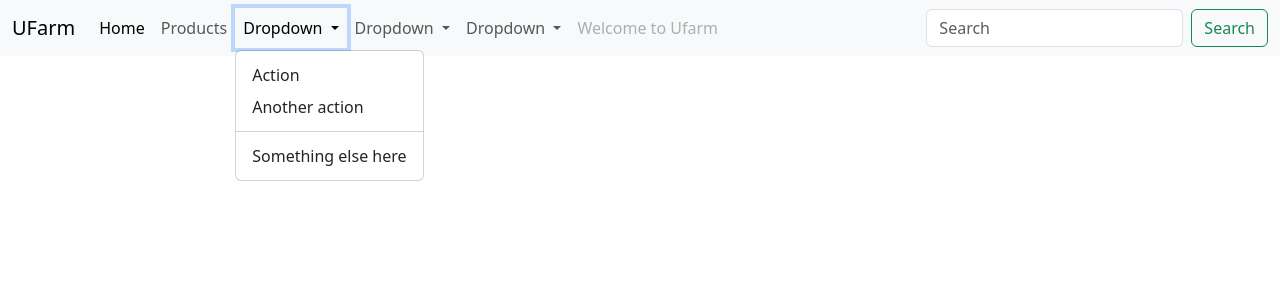
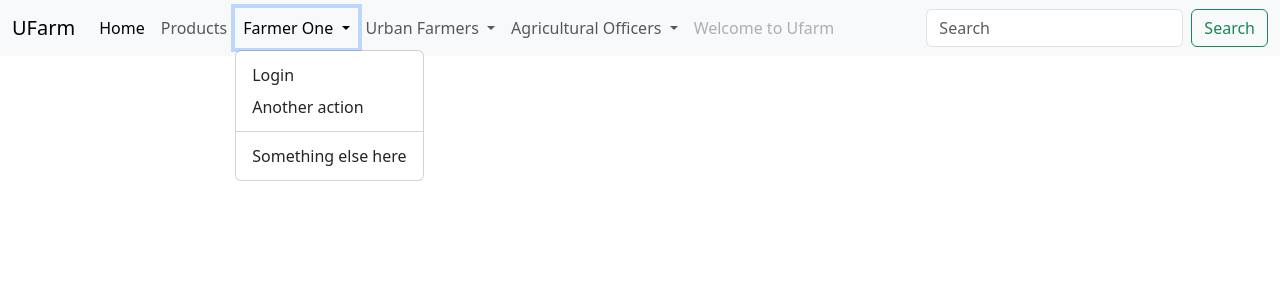
Before and after one commit to kalosius/Urban-Farm, a Django app: page / in a window 1280 px wide, after a click on "Farmer One". Shown: the top 300 px of the page. Run offline with Django 5.2, Linux system fonts and the light colour scheme.

Commit message:
Templates for login added

```diff
--- a/ufarm_app/models.py
+++ b/ufarm_app/models.py
@@ -100,6 +100,7 @@ class UrbanFarmer(models.Model):
     unique_id = models.CharField(max_length=5)
 
 
+
     def __str__(self):
         return self.first_name, self.last_name
 
--- /dev/null
+++ b/ufarm_app/templates/authentication/agricofficer_login.html
@@ -0,0 +1,4 @@
+{% extends 'base.html' %}
+{% block content %}
+    <h1>Agricofficer_Login Page</h1>
+{% endblock %}
--- /dev/null
+++ b/ufarm_app/templates/authentication/farmerone_login.html
@@ -0,0 +1,4 @@
+{% extends 'base.html' %}
+{% block content %}
+    <h1>Farmer One Login Page</h1>
+{% endblock %}
--- /dev/null
+++ b/ufarm_app/templates/authentication/urbanfarmer_login.html
@@ -0,0 +1,4 @@
+{% extends 'base.html' %}
+{% block content %}
+    <h1>Urban Farmer One Login Page</h1>
+{% endblock %}
--- a/ufarm_app/templates/base.html
+++ b/ufarm_app/templates/base.html
@@ -4,7 +4,7 @@
   <head>
     <meta charset="utf-8">
     <meta name="viewport" content="width=device-width, initial-scale=1">
-    <title>Bootstrap demo</title>
+    <title>UFarm</title>
     <link href="https://cdn.jsdelivr.net/npm/bootstrap@5.3.3/dist/css/bootstrap.min.css" rel="stylesheet" integrity="sha384-QWTKZyjpPEjISv5WaRU9OFeRpok6YctnYmDr5pNlyT2bRjXh0JMhjY6hW+ALEwIH" crossorigin="anonymous">
   </head>
   <body>
--- a/ufarm_app/templates/navbar.html
+++ b/ufarm_app/templates/navbar.html
@@ -14,10 +14,10 @@
           </li>
           <li class="nav-item dropdown">
             <a class="nav-link dropdown-toggle" href="#" role="button" data-bs-toggle="dropdown" aria-expanded="false">
-              Dropdown
+              Farmer One
             </a>
             <ul class="dropdown-menu">
-              <li><a class="dropdown-item" href="#">Action</a></li>
+              <li><a class="dropdown-item" href="{% url 'farmerone_login' %}">Login</a></li>
               <li><a class="dropdown-item" href="#">Another action</a></li>
               <li><hr class="dropdown-divider"></li>
               <li><a class="dropdown-item" href="#">Something else here</a></li>
@@ -26,10 +26,10 @@
 
           <li class="nav-item dropdown">
             <a class="nav-link dropdown-toggle" href="#" role="button" data-bs-toggle="dropdown" aria-expanded="false">
-              Dropdown
+                Urban Farmers
             </a>
             <ul class="dropdown-menu">
-              <li><a class="dropdown-item" href="#">Action</a></li>
+              <li><a class="dropdown-item" href="{% url 'urbanfarmer_login' %}">Login</a></li>
               <li><a class="dropdown-item" href="#">Another action</a></li>
               <li><hr class="dropdown-divider"></li>
               <li><a class="dropdown-item" href="#">Something else here</a></li>
@@ -38,13 +38,13 @@
 
           <li class="nav-item dropdown">
             <a class="nav-link dropdown-toggle" href="#" role="button" data-bs-toggle="dropdown" aria-expanded="false">
-              Dropdown
+              Agricultural Officers
             </a>
             <ul class="dropdown-menu">
-              <li><a class="dropdown-item" href="#">Action</a></li>
-              <li><a class="dropdown-item" href="#">Another action</a></li>
+              <li><a class="dropdown-item" href="{% url 'agricofficer_login' %}">Login</a></li>
+              <li><a class="dropdown-item" href="#">Register</a></li>
               <li><hr class="dropdown-divider"></li>
-              <li><a class="dropdown-item" href="#">Something else here</a></li>
+              <li><a class="dropdown-item" href="#">Contact</a></li>
             </ul>
           </li>
 
--- a/ufarm_app/urls.py
+++ b/ufarm_app/urls.py
@@ -3,4 +3,13 @@ from . import views
 
 urlpatterns = [
     path('', views.home, name="home"),
+    path('products/', views.products, name="products"),
+
+
+    # Authentication urls
+    # Login Urls
+    path('urbanfarmer_login/', views.urbanfarmer_login, name="urbanfarmer_login"),
+    path('agricofficer_login/', views.agricofficer_login, name="agricofficer_login"),
+    path('farmerone_login/', views.farmerone_login, name="farmerone_login")
+
 ]
--- a/ufarm_app/views.py
+++ b/ufarm_app/views.py
@@ -2,5 +2,24 @@ from django.shortcuts import render
 
 # Create your views here.
 
+
+
+# Login Views
+def urbanfarmer_login(request):
+    return render(request, 'authentication/urbanfarmer_login.html')
+
+def agricofficer_login(request):
+    return render(request, 'authentication/agricofficer_login.html')
+
+def farmerone_login(request):
+    return render(request, 'authentication/farmerone_login.html')
+
+
+
+
+
+def products(request):
+    return render(request, 'products.html')
+
 def home(request):
     return render(request, 'index.html')
```
Also changed, not shown: ufarm_app/templates/products.html (added, +14 -0 lines), ufarm_app/templates/homepages/agricofficer_home.html (added), ufarm_app/templates/homepages/farmerone_home.html (added), ufarm_app/templates/homepages/registeration/farmerone_registration.html (added), ufarm_app/templates/homepages/registeration/urbanfarmers_registration.html (added), ufarm_app/templates/homepages/urbanfarmer_home.html (added).
